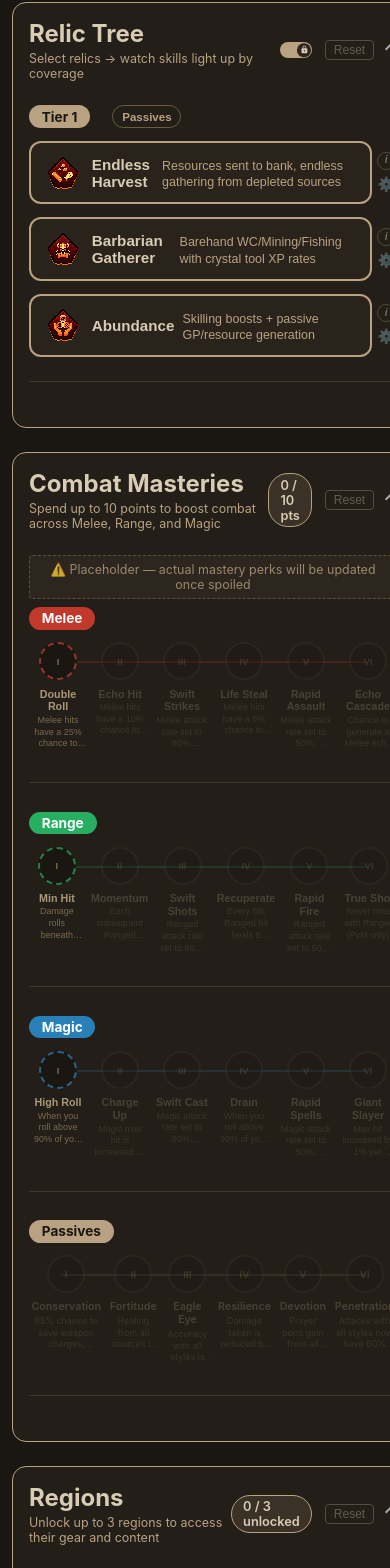
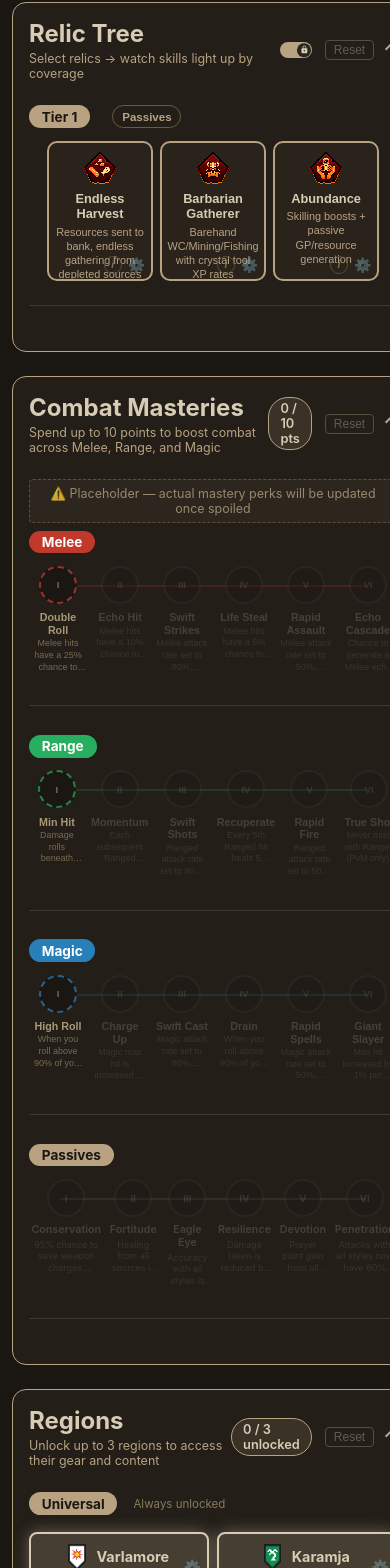
Before and after one commit to arthurCollard/Leagues_6_Planner, a React (Create React App) app: page / in a window 390 px wide. Shown: the part 382-1950 px from the top of the page. Built offline with nearby package versions, Linux system fonts and the light colour scheme.

Commit message:
update style

```diff
--- a/src/App.css
+++ b/src/App.css
@@ -798,23 +798,28 @@ body {
 }
 
 .relic-row {
-  display: grid;
-  grid-template-columns: repeat(auto-fit, minmax(260px, 1fr));
-  gap: 0.8rem;
+  display: flex;
+  justify-content: center;
+  gap: 1.5rem;
 }
 
 .relic-btn {
   display: flex;
-  align-items: center;
-  gap: 0.8rem;
-  padding: 1rem 1.2rem;
+  flex-direction: column;
+  align-items: center;
+  justify-content: flex-start;
+  gap: 0.4rem;
+  padding: 0.8rem 0.6rem 2rem;
+  width: 100%;
+  height: 140px;
+  overflow: hidden;
   border: 2px solid #b8a282;
   background: #2a231b;
   color: #d8ccb4;
-  border-radius: 12px;
+  border-radius: 10px;
   cursor: pointer;
   transition: all 0.2s ease;
-  text-align: left;
+  text-align: center;
   position: relative;
 }
 
@@ -833,15 +838,17 @@ body {
 
 .relic-emoji { font-size: 1.8rem; flex-shrink: 0; }
 
-.relic-info { flex: 1; display: flex; align-items: center; gap: 0.5rem; }
-.relic-info strong { display: block; font-size: 0.95rem; color: #d8ccb4; }
-.relic-info small  { color: #b8a282; font-size: 0.78rem; line-height: 1.3; margin-top: 0.2rem; display: block; }
+.relic-info { display: flex; flex-direction: column; align-items: center; gap: 0.2rem; }
+.relic-info strong { font-size: 0.8rem; color: #d8ccb4; line-height: 1.2; }
+.relic-info small  { color: #b8a282; font-size: 0.68rem; line-height: 1.3; }
 
 .check {
+  position: absolute;
+  top: 6px;
+  right: 8px;
   color: #d8ccb4;
-  font-size: 1.2rem;
+  font-size: 1rem;
   font-weight: 700;
-  flex-shrink: 0;
 }
 
 .region-split-panel {
@@ -1051,10 +1058,10 @@ body {
     padding: 1rem;
   }
   .relic-row {
-    grid-template-columns: 1fr;
+    gap: 0.4rem;
   }
   .relic-btn {
-    padding: 0.75rem 1rem;
+    padding: 0.6rem 0.4rem 2rem;
   }
   .mastery-row-grid {
     grid-template-columns: repeat(3, minmax(0, 1fr));
@@ -1097,17 +1104,92 @@ body {
 
 .relic-btn-outer {
   position: relative;
-  display: flex;
-  align-items: center;
-  gap: 4px;
+  flex: 0 0 calc((100% - 3rem) / 3);
+  min-width: 0;
+}
+
+.region-row {
+  display: grid;
+  grid-template-columns: repeat(2, 1fr);
+  gap: 0.5rem;
+  padding: 0.25rem 0;
+}
+
+.region-btn-outer {
+  position: relative;
+  flex: 0 0 auto;
+}
+
+.region-btn {
+  display: flex;
+  flex-direction: column;
+  align-items: center;
+  justify-content: center;
+  gap: 0.3rem;
+  padding: 0.65rem 1.2rem 0.65rem 0.9rem;
+  border: 2px solid #b8a282;
+  background: #2a231b;
+  color: #d8ccb4;
+  border-radius: 8px;
+  cursor: pointer;
+  transition: all 0.2s ease;
+  text-align: center;
+  position: relative;
+}
+
+.region-btn:hover {
+  border-color: #d8ccb4;
+  background: rgba(216, 204, 180, 0.1);
+  box-shadow: 0 0 10px rgba(184, 162, 130, 0.3);
+}
+
+.region-btn.selected {
+  border-color: #d8ccb4;
+  background: rgba(208, 189, 151, 0.2);
+  box-shadow: 0 0 16px rgba(216, 204, 180, 0.4);
+}
+
+.region-btn .relic-info {
+  flex-direction: row;
+  gap: 0.4rem;
+  align-items: center;
+}
+
+.region-btn .relic-info strong {
+  font-size: 0.9rem;
+}
+
+.region-btn .region-badge-icon {
+  width: 26px;
+  height: 26px;
+}
+
+.region-cog {
+  position: absolute;
+  bottom: 4px;
+  right: 4px;
+  font-size: 0.7rem;
+  opacity: 0.5;
+  padding: 0;
+  background: none;
+  border: none;
+  cursor: pointer;
+  line-height: 1;
+}
+
+.region-btn:hover .region-cog,
+.region-cog.cog-active {
+  opacity: 1;
+}
+
+.relic-card-wrap {
+  position: relative;
+}
+
+.relic-btn-wrapper {
+  display: flex;
+  flex-direction: column;
   width: 100%;
-}
-
-.relic-btn-wrapper {
-  flex: 1;
-  min-width: 0;
-  display: flex;
-  flex-direction: column;
 }
 
 .relic-btn-wrapper .relic-btn {
@@ -1151,8 +1233,11 @@ body {
 }
 
 .relic-side-btns {
-  display: flex;
-  flex-direction: column;
+  position: absolute;
+  bottom: 6px;
+  right: 6px;
+  display: flex;
+  flex-direction: row;
   align-items: center;
   gap: 4px;
 }
--- a/src/components/RegionTree.jsx
+++ b/src/components/RegionTree.jsx
@@ -138,7 +138,7 @@ function RegionCard({ region, selected, selectionOrder, totalSelected, disabled,
   };
 
   return (
-    <div className="relic-btn-outer">
+    <div className="region-btn-outer">
       <div
         ref={wrapperRef}
         className="region-card-wrapper"
@@ -147,7 +147,7 @@ function RegionCard({ region, selected, selectionOrder, totalSelected, disabled,
         onMouseLeave={onHideContrib}
       >
         <div
-          className={`relic-btn${selected ? ' selected' : ''}${disabled ? ' mastery-locked' : ''}`}
+          className={`region-btn${selected ? ' selected' : ''}${disabled ? ' mastery-locked' : ''}`}
           style={{ width: '100%' }}
           onClick={onClick}
         >
@@ -171,6 +171,13 @@ function RegionCard({ region, selected, selectionOrder, totalSelected, disabled,
               )}
             </span>
           )}
+          <button
+            className={`relic-cog region-cog ${hasCustomWeights ? 'cog-active' : ''}`}
+            onClick={e => { e.stopPropagation(); onOpenSettings(showSettings ? null : region.name); }}
+            title="Adjust region weights"
+          >
+            ⚙️
+          </button>
         </div>
 
         {showSettings && (
@@ -182,14 +189,6 @@ function RegionCard({ region, selected, selectionOrder, totalSelected, disabled,
           />
         )}
       </div>
-
-      <button
-        className={`relic-cog ${hasCustomWeights ? 'cog-active' : ''}`}
-        onClick={e => { e.stopPropagation(); onOpenSettings(showSettings ? null : region.name); }}
-        title="Adjust region weights"
-      >
-        ⚙️
-      </button>
     </div>
   );
 }
@@ -371,7 +370,7 @@ export default function RegionTree({ selectedRegions, onSelectRegion, onReorderR
             <span>Universal</span>
             <span className="tier-chosen">Always unlocked</span>
           </div>
-          <div className="relic-row">
+          <div className="region-row">
             {UNIVERSAL_REGIONS.map(region => (
               <RegionCard
                 key={region.name}
--- a/src/components/RelicTree.jsx
+++ b/src/components/RelicTree.jsx
@@ -256,6 +256,7 @@ function RelicButton({ relic, tier, selected, onSelect, weights, onWeightsChange
         onMouseEnter={handleMouseEnter}
         onMouseLeave={onHideContrib}
       >
+        <div className="relic-card-wrap">
           <button
             className={`relic-btn ${selected ? 'selected' : ''}`}
             onClick={locked ? undefined : onSelect}
@@ -269,15 +270,6 @@ function RelicButton({ relic, tier, selected, onSelect, weights, onWeightsChange
             {selected && <span className="check">✓</span>}
           </button>
 
-        {selected && isReloaded && (
-          <ReloadedPicker
-            selectedRelics={selectedRelics}
-            reloadedRelic={reloadedRelic}
-            onSelectReloadedRelic={onSelectReloadedRelic}
-          />
-        )}
-      </div>
-
           <div className="relic-side-btns">
             <RelicDescButton relic={relic} />
             <button
@@ -287,6 +279,16 @@ function RelicButton({ relic, tier, selected, onSelect, weights, onWeightsChange
             >
               ⚙️
             </button>
+          </div>
+        </div>
+
+        {selected && isReloaded && (
+          <ReloadedPicker
+            selectedRelics={selectedRelics}
+            reloadedRelic={reloadedRelic}
+            onSelectReloadedRelic={onSelectReloadedRelic}
+          />
+        )}
       </div>
 
       {showSettings && (
```
Lines whose indentation alone changed are shown as unchanged.
